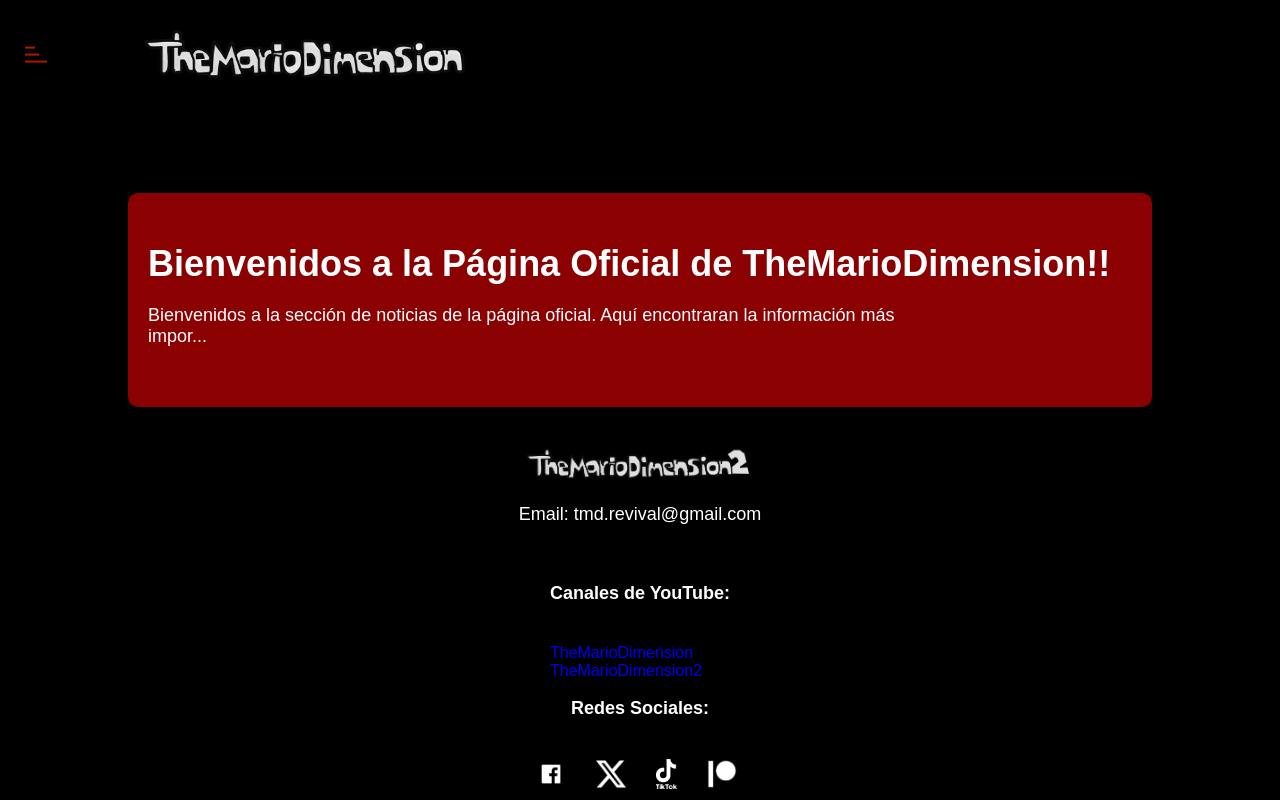
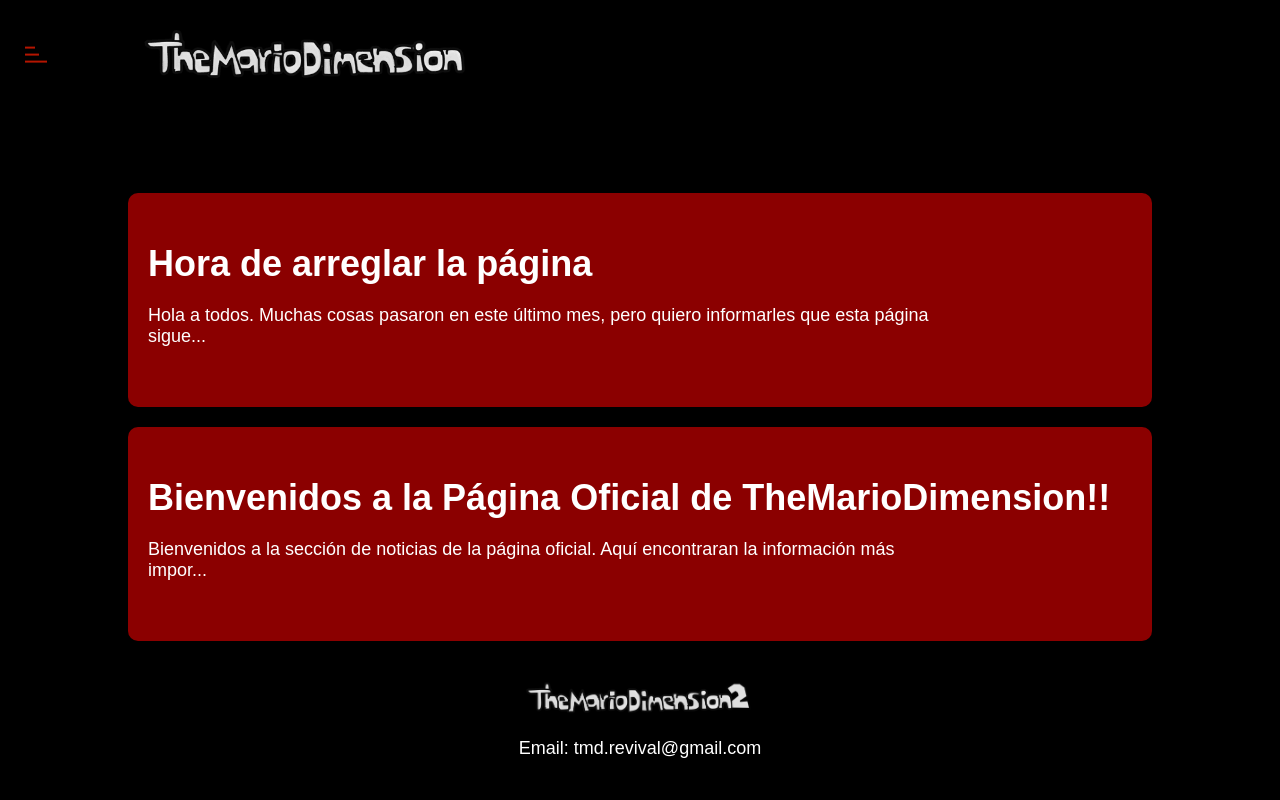
Before and after one commit to SOGAZG1598/tmd-page, a React (Create React App) app: page /news in a window 1280 px wide. Shown: the top 800 px of the page. Built offline with nearby package versions, Linux system fonts and the light colour scheme.

Commit message:
Update news.js

```diff
--- a/src/data/news.js
+++ b/src/data/news.js
@@ -1,5 +1,6 @@
 const news = [
     { title: 'Bienvenidos a la Página Oficial de TheMarioDimension!!', content: 'Bienvenidos a la sección de noticias de la página oficial. Aquí encontraran la información más importante de el canal. \nHablando ahora de la página, despues de varios meses de trabajo, esto fue lo que logramos. Yo creo que la página en el estado óptimo para poder lanzarse. Tiene 7 pestañas y más de 70 subpáginas donde cada una se ajusta al tamaño de tu dispositivo. Los invito a probarla y mandarme un correo si encuantran algún bug. \n Pues bueno ojalá les guste la página. ' },
+    { title: 'Hora de arreglar la página', content: 'Hola a todos. Muchas cosas pasaron en este último mes, pero quiero informarles que esta página sigue en pie. \nAhora estoy trabajando en relanzar los videos antiguos y poner los links nuevos en la página. Esto se hará periódicamente, pero el link de mi canal ya debería funcionar. Por lo pronto es todo. Gracias a todos por usar esta página.' }
 ];
 
 export default news;
```
